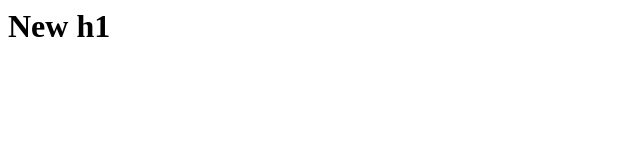
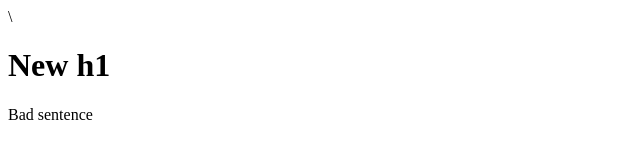
Before and after one commit to pjagbuya/test-Repo, a plain HTML site: page index.html in a window 1280 px wide. Shown: the whole page, without its empty margins (0-640 px from the left). Drawn offline with Linux system fonts and the light colour scheme.

Commit message:
Bad Senetence in index

```diff
--- a/index.html
+++ b/index.html
@@ -1,8 +1,18 @@
-<html>
+<html>\
+    <head>
+
+    </head>
     <div>
-        <h1>
-            New h1
-        </h1>
+        <body>
+            <h1>
+                New h1
+            </h1>
+
+            <p>
+                Bad sentence
+            </p>
+        </body>
+
 
     </div>
 </html>
```
